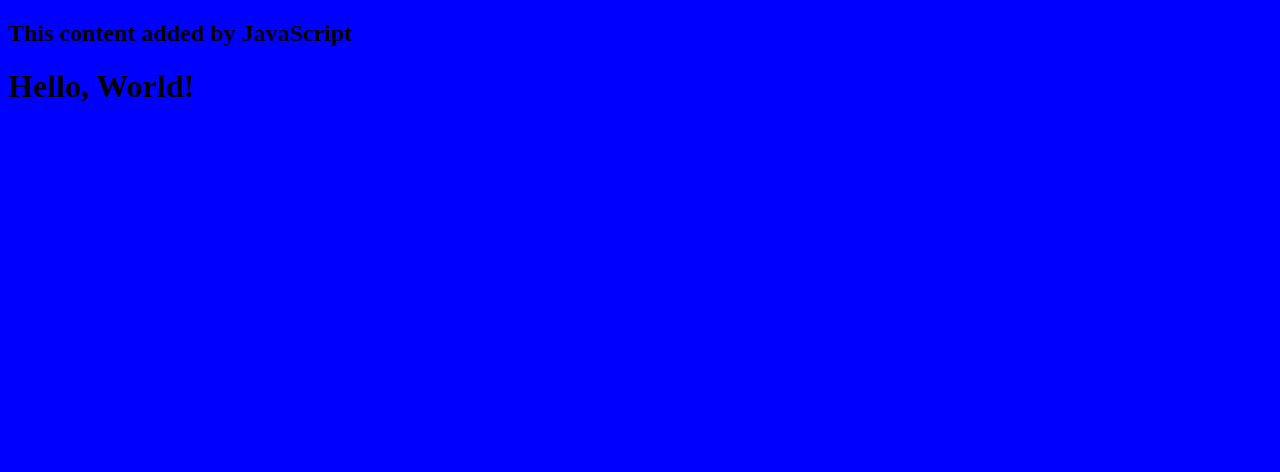
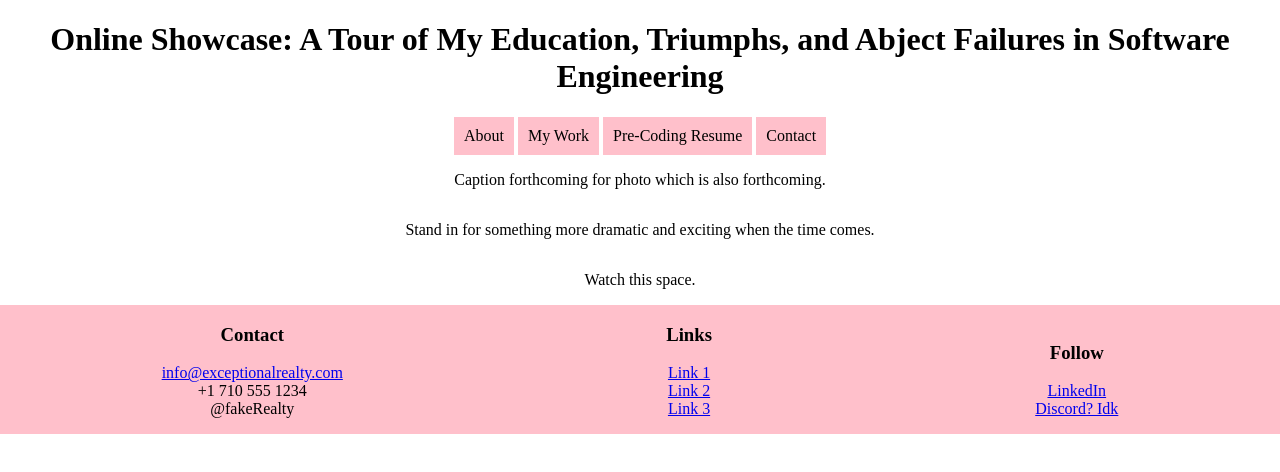
Before and after one commit to stefanpla-dev/online-showcase, a plain HTML site: page index.html in a window 1280 px wide. Drawn offline with Linux system fonts and the light colour scheme.

Commit message:
added html and css from previous lab to have some kind of starting point

```diff
--- a/index.html
+++ b/index.html
@@ -2,10 +2,55 @@
 <html lang="en">
     <head>
         <link rel="stylesheet" href="style.css"/>
+        <meta charset="UTF-8">
         <title>Online Showcase: A Tour of My Education, Triumphs, and Abject Failures in Software Engineering</title>
     </head>
     <body>
-        <script src ="script.js"></script>
-        <h1>Hello, World!</h1>
+        <header>
+          <!-- logo -->
+          <h1>Online Showcase: A Tour of My Education, Triumphs, and Abject Failures in Software Engineering</h1>
+
+          <nav>
+            <a>About</a> <a>My Work</a> <a>Pre-Coding Resume</a> <a>Contact</a>
+          </nav>
+        </header>
+
+        <section id="intro-to-site">
+          <figure>
+            <!--placeholding this image tag for later use <img>   -->
+            <figcaption>Caption forthcoming for photo which is also forthcoming.</figcaption>
+          </figure>
+
+          <p>Stand in for something more dramatic and exciting when the time comes.</p>
+          <p>Watch this space.</p>
+        </section>
+
+        <section id="details">
+          <div>
+            <h3>Contact</h3>
+            <p>
+              <a href="mailto:info@exceptionalrealty.com">info@exceptionalrealty.com</a><br>
+              +1 710 555 1234<br>
+              @fakeRealty
+            </p>
+          </div>
+
+          <div>
+            <h3>Links</h3>
+            <p>
+              <a href="#" target="_blank">Link 1</a><br>
+              <a href="#" target="_blank">Link 2</a><br>
+              <a href="#" target="_blank">Link 3</a>
+            </p>
+          </div>
+
+          <div>
+            <h3>Follow</h3>
+            <p>
+              <a href="#" target="_blank">LinkedIn</a><br>
+              <a href="#" target="_blank">Discord? Idk</a><br>
+            </p>
+          </div>
+        </section>
     </body>
 </html>
--- a/script.js
+++ /dev/null
@@ -1,4 +0,0 @@
-const h2 = document.createElement("h2");
-h2.textContent = "This content added by JavaScript";
-
-document.querySelector("body").appendChild(h2);
--- a/style.css
+++ b/style.css
@@ -1,3 +1,38 @@
 body {
-    background: blue;
-}
+    width: 100%;
+    height: 100%;
+    margin: 0;
+  }
+  h1 {
+    text-align: center;
+  }
+  img {
+    display: block;
+    margin: 0 auto;
+  }
+  nav {
+    text-align: center;
+  }
+  nav a{
+    display: inline-block;
+    padding: 10px;
+    background-color: pink;
+  }
+  figure {
+    text-align: center;
+  }
+  #intro-to-site {
+    display: flex;
+    flex-direction: column;
+    align-items: center;
+    max-width: 800px;
+    margin: 0 auto;
+  }
+  #details {
+    display: flex;
+    flex-direction: row;
+    background-color: pink;
+    justify-content: space-around;
+    align-items: flex-end;
+    text-align: center;
+  }
```
